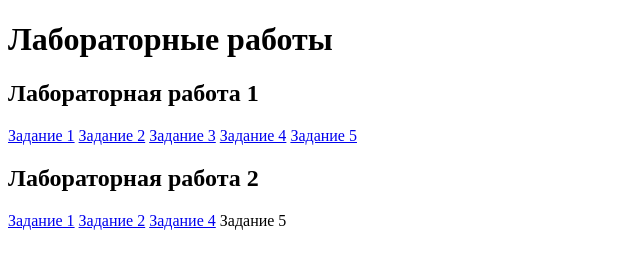
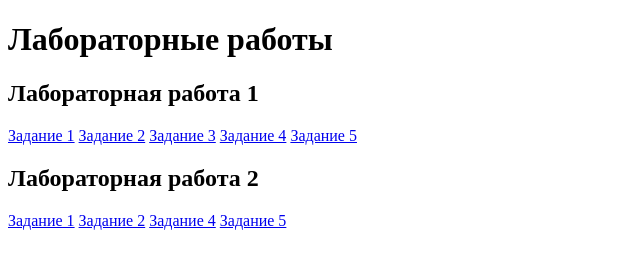
Before and after one commit to LainKernel/LainKernel.github.io, a plain HTML site: page index.html in a window 1280 px wide. Shown: the full height of the page, 0-640 px from the left. Drawn offline with Linux system fonts and the light colour scheme.

Commit message:
Update index.html

```diff
--- a/index.html
+++ b/index.html
@@ -17,7 +17,7 @@
     <a href="lab2_1.html">Задание 1</a>
     <a href="lab2_2.html">Задание 2</a>
     <a href="lab2_4.html">Задание 4</a>
-    <a hreg="lab2_5.html">Задание 5</a>
+    <a href="lab2_5.html">Задание 5</a>
 
 
 </body>
```
